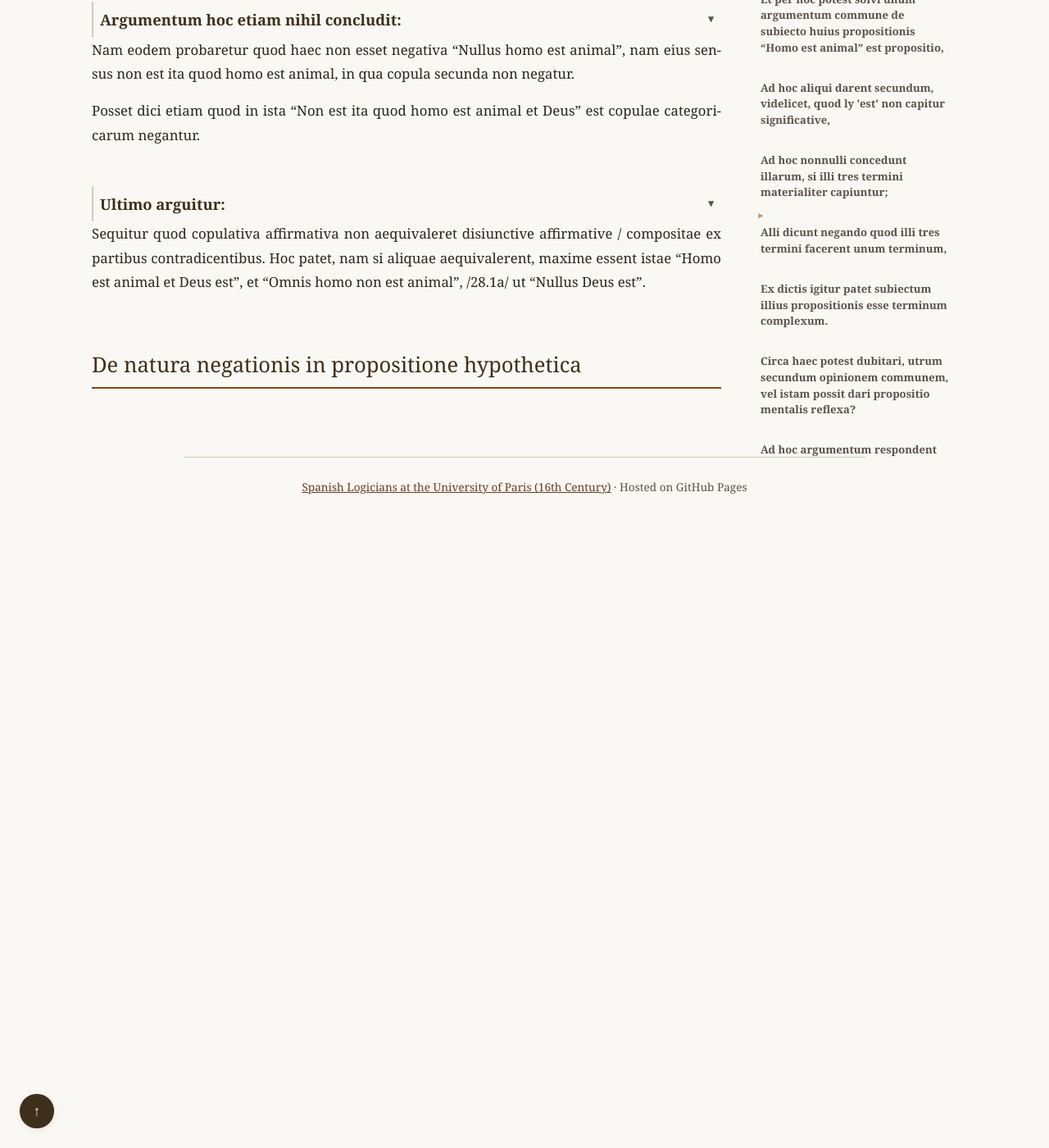
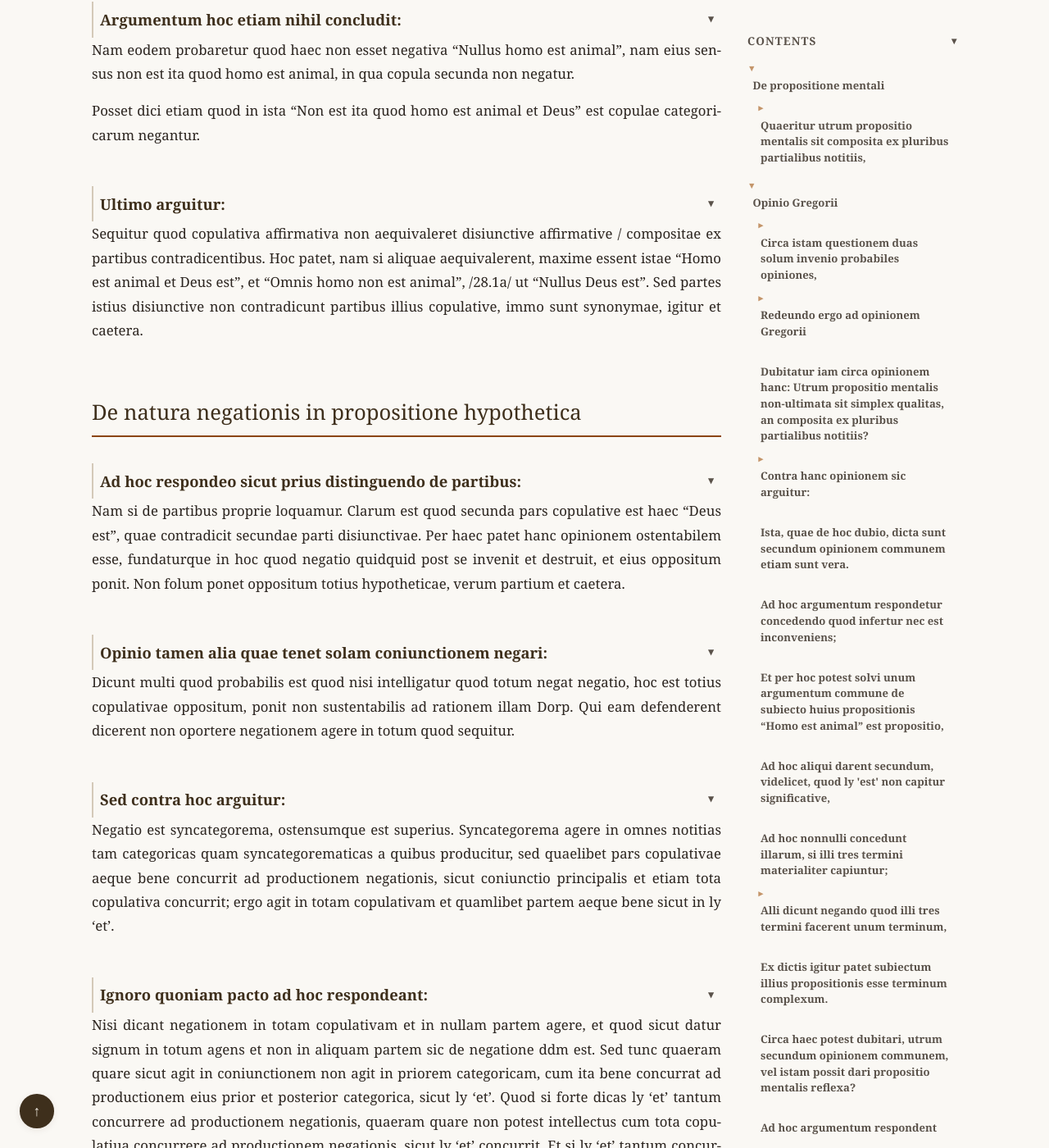
Before and after one commit to JoseBalado/Spanish-Logicians-at-the-University-of-Paris, a Jekyll site: the page built from philosophers/Fernando-de-Enzinas/Tractatus-de-compositione-propositionis-mentalis-1528.md, in a window 1280 px wide and 1400 px high, scrolled down 117653 px. Shown: the whole window at 82% size. Built offline with Jekyll 4.4.1, drawn with Linux system fonts in a browser that asks for light colours; before the commit the page ends 118283 px from its top, so only the background shows below that; some of the changed text lies outside the part shown.

Commit message:
Enzinas. Tractatus. Page 28.1

```diff
--- a/philosophers/Fernando-de-Enzinas/Tractatus-de-compositione-propositionis-mentalis-1528.md
+++ b/philosophers/Fernando-de-Enzinas/Tractatus-de-compositione-propositionis-mentalis-1528.md
@@ -2084,10 +2084,62 @@
 
 ### Ultimo arguitur:
 
-Sequitur quod copulativa affirmativa non aequivaleret disiunctive affirmative / compositae ex partibus contradicentibus. Hoc patet, nam si aliquae aequivalerent, maxime essent istae "Homo est animal et Deus est", et "Omnis homo non est animal", /28.1a/ ut "Nullus Deus est".
+Sequitur quod copulativa affirmativa non aequivaleret disiunctive affirmative / compositae ex partibus contradicentibus. Hoc patet, nam si aliquae aequivalerent, maxime essent istae "Homo est animal et Deus est", et "Omnis homo non est animal", /28.1a/ ut "Nullus Deus est". Sed partes istius disiunctive non contradicunt partibus illius
+copulative, immo sunt synonymae, igitur et caetera.
 
 # De natura negationis in propositione hypothetica
 
+### Ad hoc respondeo sicut prius distinguendo de partibus:
+
+Nam si de partibus proprie loquamur. Clarum est quod secunda pars copulative est haec "Deus est", quae contradicit secundae parti disiunctivae. Per haec patet hanc opinionem ostentabilem esse, fundaturque in hoc quod negatio quidquid post se invenit et destruit, et eius oppositum ponit. Non folum ponet oppositum totius hypotheticae, verum
+partium et caetera.
+
+### Opinio tamen alia quae tenet solam coniunctionem negari:
+
+Dicunt multi quod probabilis est quod nisi intelligatur quod totum negat negatio, hoc est totius copulativae oppositum, ponit non sustentabilis ad rationem illam Dorp. Qui eam defenderent dicerent non oportere negationem agere in totum quod sequitur.
+
+### Sed contra hoc arguitur:
+
+Negatio est syncategorema, ostensumque est superius. Syncategorema agere in omnes notitias tam categoricas quam syncategorematicas a quibus producitur, sed quaelibet pars
+copulativae aeque bene concurrit ad productionem negationis, sicut coniunctio principalis et etiam tota copulativa concurrit; ergo agit in totam copulativam et quamlibet partem aeque bene sicut in ly 'et'.
+
+### Ignoro quoniam pacto ad hoc respondeant:
+
+Nisi dicant negationem in totam copulativam et in nullam partem agere, et quod sicut
+datur signum in totum agens et non in aliquam partem sic de negatione ddm est. Sed tunc
+quaeram quare sicut agit in coniunctionem non agit in priorem categoricam, cum ita bene concurrat ad productionem eius prior et posterior categorica, sicut ly 'et'. Quod si forte dicas ly 'et' tantum concurrere ad productionem negationis, quaeram quare non potest intellectus cum tota copulatiua concurrere ad productionem negationis, sicut ly 'et' concurrit. Et si ly 'et' tantum concurrit, quare agit in totam copulativam.
+
+### Item bene arguit Dorp:
+
+Sequitur has aequivalere: "Non homo est animal et Deus est", et "Homo est animal non et Deus est". Hoc patet, nam termini in 'amabus' copulativis eodem modo tenentur. Et id etiam patet, nam si different, maxime esset ratione negationum. Sed negatio utraque a ly 'et' producitur, et solum in /28.1b/ ly 'et' agit; ergo et caetera.
+
+### Si forte neges sequelam (sicut quidam):
+
+Et assignes pro ratione quod in priore negatio cadit in totam copulativam, in posteriore vero 'non hoc' nihil est, nam negationem cadere in totam copulativam, non est nisi cadere in ly 'et'.
+
+Si ergo cadit in posteriore copulativa, negatio in copulam coniunctionalem cadit in totam propositionem. Et propter hoc quidam concedit quod infertur, videlicet illas duas copulatiuas aequivalere, quod tamen videtur falsum, nam ex eo sequeretur has aequivalere "Brunellus est risibilis non", quia ipe est rationalis et non-Brunellus est risibilis, non quia ipse est rationalis. Quarum ultima est necessaria, et primam nullus concederet.
+
+Alias rationes quas Dorp adducit poteris contra opinionem hanc adducere, quae quamvis non sint tam validae sicut priores, tamen cum aliis aliquam apparentiam habent.
+
+Sequitur ex opinione hac, dari duas contradictorias de modo enuntiandi, et manet eadem particularitas et eadem universalitas. Patet de his: "Homo est animal, et omnis Deus est", "Non homo est animal et omnis Deus est".
+
+### Praeterea arguitur. Sequitur ex opinione quod negatio in categorica non deberet agere nisi in copulam principalem, quod tamen est falsum.
+
+Nam tunc non distribuerentur extrema huius "Non homo est animal".
+
+Patet consequentia, quia negatio in hypothetica non potest agere nisi in copulam principalem; ergo in categorica non potest agere nisi in copulam principalem.
+
+Consequentia patet a sufficienti similitudine. Propter rationes priores iudico probabiliorem fore opinionem prius dictam quae a nonnullis reiicitur, quae tamen credo non reiiceretur si intelligerent eam sicut nos defendimus.
+
+## Circa dubium sequens in quo de signis ampliantibus ad quinque differentias agendum est:
+
+Primo de ly 'imaginare'. Agetur secundo de verbis secunde intentionis, quae terminos super quos feruntur, ampliare ad quinque communis est opinio.
+
+### Arguitur igitur sic:
+
+Si ly 'imaginario' ad quinque differentias temporum ampliaret, sequeretur subiectum huius propositionis "Sortes imaginarie est Plato" omnia entia significare, sed hoc est falsum; ergo nam datur signum amplians ad quinque.
+
+Consequentia /28.2a/
 
 <!--
 ## Apparatus Criticus Reference
```
